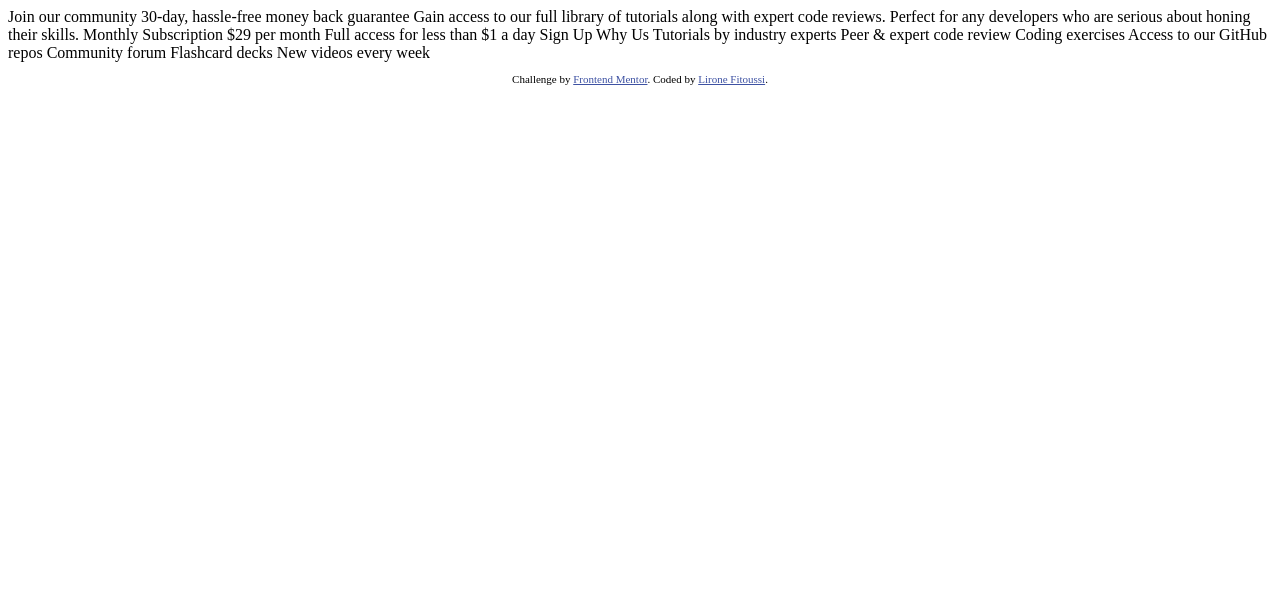
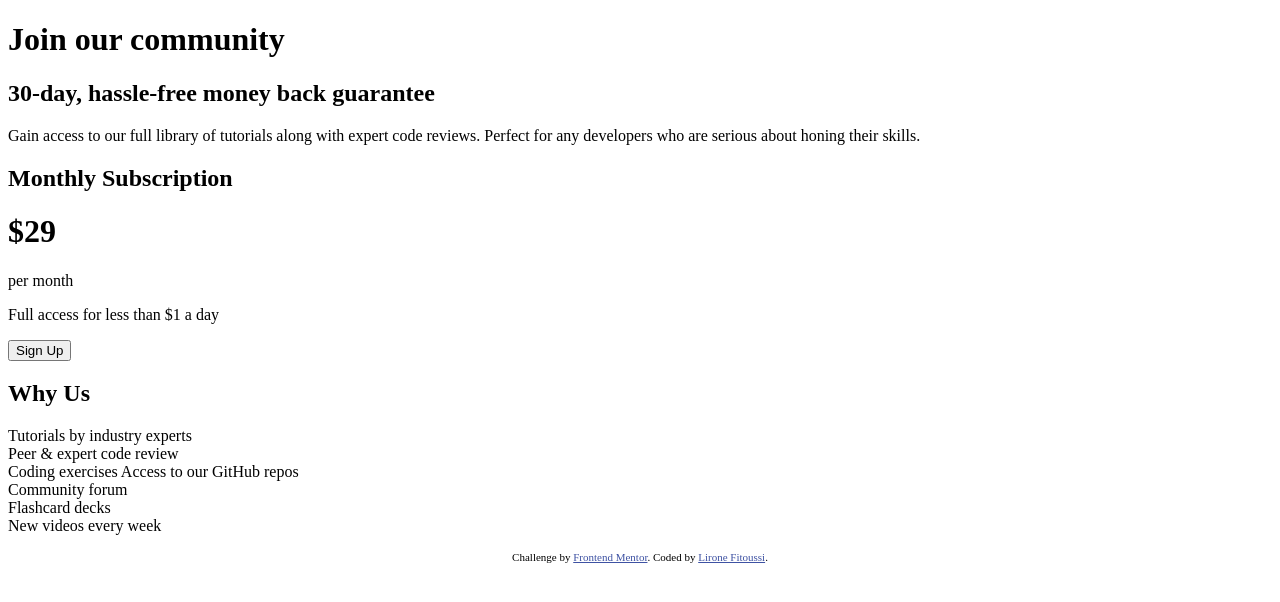
Before and after one commit to LironeFitoussi/single-price-grid-component-master, a plain HTML site: page index.html in a window 1280 px wide. Drawn offline with Linux system fonts and the light colour scheme.

Commit message:
HTML Basic Structure Set

```diff
--- a/index.html
+++ b/index.html
@@ -1,43 +1,59 @@
 <!DOCTYPE html>
 <html lang="en">
   <head>
-  <meta charset="UTF-8">
-  <meta name="viewport" content="width=device-width, initial-scale=1.0"> <!-- displays site properly based on user's device -->
-  <link rel="icon" type="image/png" sizes="32x32" href="./images/favicon-32x32.png">
-  <link rel="stylesheet" href="./style.css">
-  <link rel="stylesheet" href="./mobile.css" media="screen and (max-width: 375px)">
+    <meta charset="UTF-8" />
+    <meta name="viewport" content="width=device-width, initial-scale=1.0" />
+    <!-- displays site properly based on user's device -->
+    <link
+      rel="icon"
+      type="image/png"
+      sizes="32x32"
+      href="./images/favicon-32x32.png"
+    />
+    <link rel="stylesheet" href="./style.css" />
+    <link
+      rel="stylesheet"
+      href="./mobile.css"
+      media="screen and (max-width: 375px)"
+    />
     <title>Frontend Mentor | Single Price Grid Component</title>
   </head>
   <body>
-  Join our community
-
-  30-day, hassle-free money back guarantee
-
-  Gain access to our full library of tutorials along with expert code reviews.
-  Perfect for any developers who are serious about honing their skills.
-
-  Monthly Subscription
-
-  &dollar;29 per month
-
-  Full access for less than &dollar;1 a day
-
-  Sign Up
-
-  Why Us
-
-  Tutorials by industry experts
-  Peer &amp; expert code review
-  Coding exercises
-  Access to our GitHub repos
-  Community forum
-  Flashcard decks
+    <main>
+      <div class="heading">
+        <h1>Join our community</h1>
+        <h2>30-day, hassle-free money back guarantee</h2>
+        <p>Gain access to our full library of tutorials along with expert code reviews. Perfect
+          for any developers who are serious about honing their skills.
+        </p>
+      </div>
+      <div class="subCont">
+        <h2>Monthly Subscription</h2>
+        <div class="pricePerMonth">
+          <h1>&dollar;29</h1>
+          <p>per month</p>
+        </div>
+        <p>Full access for less than &dollar;1 a day</p>
+        <button id="signUpBtn">Sign Up</button>
+      </div>
+      <div class="aboutComp">
+        <h2>Why Us</h2>
+        <p>Tutorials by industry experts <br>
+          Peer &amp; expert code review <br>
+          Coding exercises Access to our GitHub repos <br>
+          Community forum <br>
+          Flashcard decks <br>
           New videos every week
-
+        </p>
+      </div>
+    </main>
     <footer>
       <p class="attribution">
-      Challenge by <a href="https://www.frontendmentor.io?ref=challenge" target="_blank">Frontend Mentor</a>.
-      Coded by <a href="https://github.com/LironeFitoussi">Lirone Fitoussi</a>.
+        Challenge by
+        <a href="https://www.frontendmentor.io?ref=challenge" target="_blank"
+          >Frontend Mentor</a
+        >. Coded by
+        <a href="https://github.com/LironeFitoussi">Lirone Fitoussi</a>.
       </p>
     </footer>
   </body>
```
Lines whose indentation alone changed are shown as unchanged.
